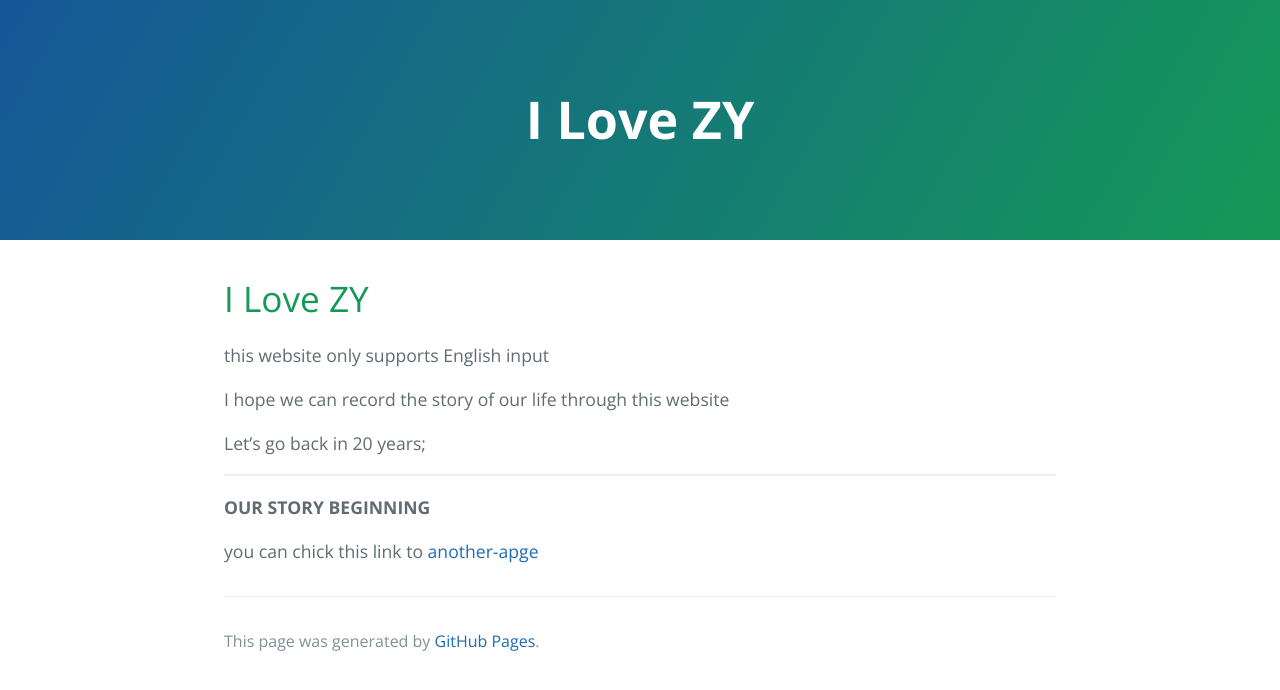
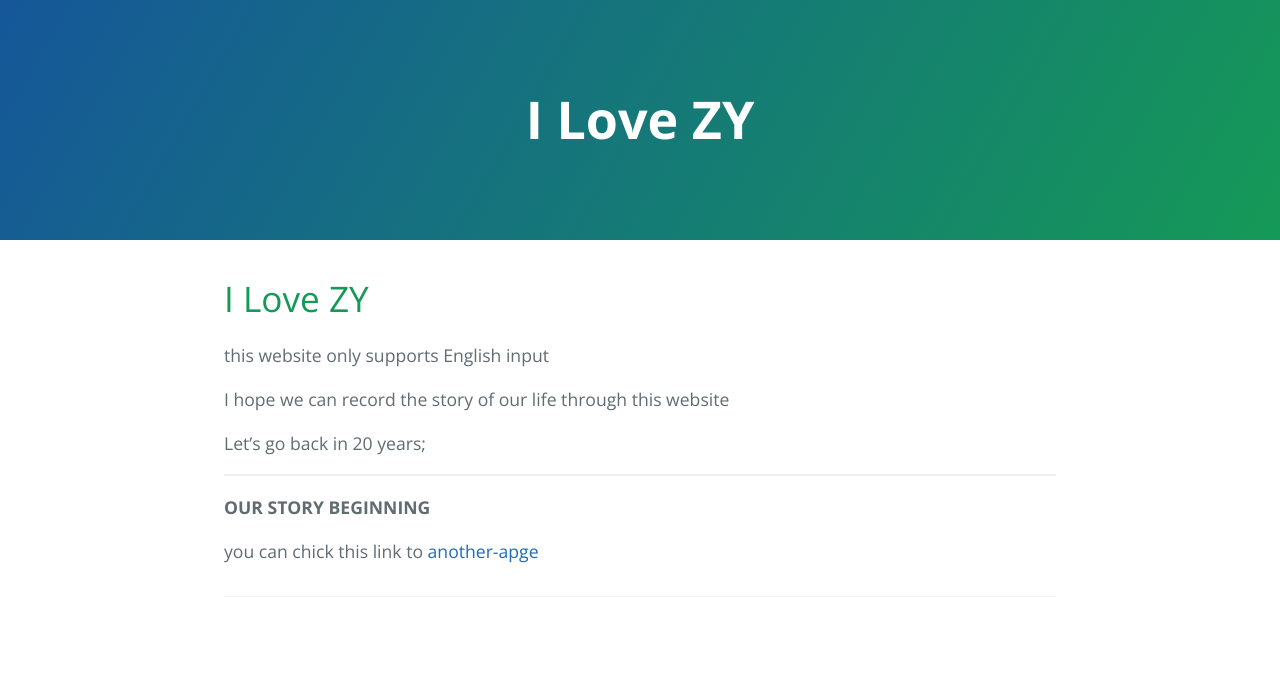
Before and after one commit to fungi8/fungi8.github.io, a Jekyll site: the page built from index.md, in a window 1280 px wide. Shown: the top 690 px of the page. Built offline with Jekyll 4.4.1, drawn with Linux system fonts in a browser that asks for light colours; comment, search, counter and statistics services are not loaded; our own code applies the rules of GitHub Pages for plain Markdown files.

Commit message:
commit test

```diff
--- a/_layouts/default.html
+++ b/_layouts/default.html
@@ -29,6 +29,7 @@
 
       {{ content }}
 
+      <footer class="site-footer">
           <div id="gitalk-container"></div>
           <link rel="stylesheet" href="https://unpkg.com/gitalk/dist/gitalk.css">
           <script src="https://unpkg.com/gitalk/dist/gitalk.min.js"></script>
@@ -44,12 +45,6 @@
 
           gitalk.render('gitalk-container')
           </script>
-
-      <footer class="site-footer">
-        {% if site.github.is_project_page %}
-          <span class="site-footer-owner"><a href="{{ site.github.repository_url }}">{{ site.github.repository_name }}</a> is maintained by <a href="{{ site.github.owner_url }}">{{ site.github.owner_name }}</a>.</span>
-        {% endif %}
-        <span class="site-footer-credits">This page was generated by <a href="https://pages.github.com">GitHub Pages</a>.</span>
       </footer>
     </main>
   </body>
```
Lines whose indentation alone changed are shown as unchanged.
